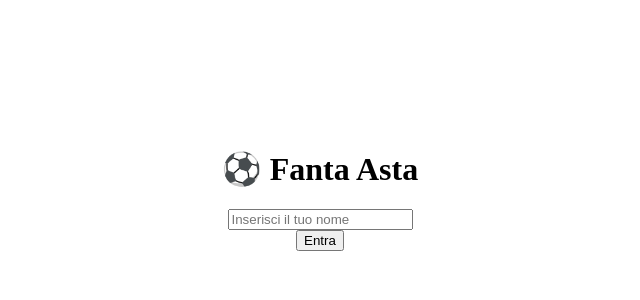
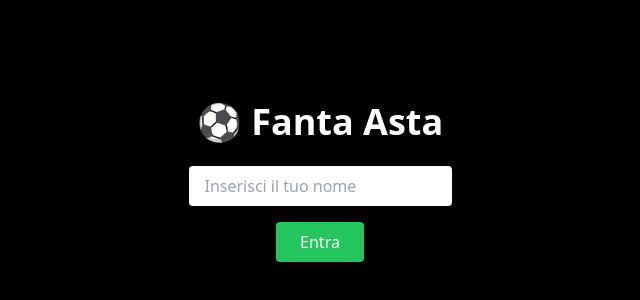
Before and after one commit to Luca-it15/asta_fantacalcio, a Next.js app: page / in a window 1280 px wide. Shown: the part 218-518 px from the top of the page, without its empty margins (320-960 px from the left). Built offline with nearby package versions, Linux system fonts and the light colour scheme.

Commit message:
corrected use of tailwind

```diff
--- a/package.json
+++ b/package.json
@@ -7,17 +7,17 @@
     "start": "next start"
   },
   "dependencies": {
-    "@tailwindcss/postcss": "^4.0.0",
-    "autoprefixer": "^10.4.0",
     "next": "14.0.0",
     "react": "18.2.0",
     "react-dom": "18.2.0",
-    "tailwindcss": "^4.0.0",
     "ws": "^8.0.0"
   },
   "devDependencies": {
     "@types/node": "^24.3.0",
     "@types/react": "^19.1.12",
+    "autoprefixer": "^10.4.16",
+    "postcss": "^8.4.31",
+    "tailwindcss": "^3.3.3",
     "typescript": "^5.9.2"
   }
 }
--- a/postcss.config.js
+++ b/postcss.config.js
@@ -1,6 +1,6 @@
 module.exports = {
   plugins: {
-    "@tailwindcss/postcss": {},
+    tailwindcss: {},
     autoprefixer: {},
   },
 };
--- a/tailwind.config.js
+++ b/tailwind.config.js
@@ -1,8 +1,12 @@
+/** @type {import('tailwindcss').Config} */
 module.exports = {
   content: [
-    "./app/**/*.{js,ts,jsx,tsx}",
-    "./components/**/*.{js,ts,jsx,tsx}",
+    "./app/**/*.{js,ts,jsx,tsx,mdx}",
+    "./pages/**/*.{js,ts,jsx,tsx,mdx}",
+    "./components/**/*.{js,ts,jsx,tsx,mdx}",
   ],
-  theme: { extend: {} },
+  theme: {
+    extend: {},
+  },
   plugins: [],
 }
```
Also changed, not shown: 1 other file (tests, documents, lock files or other folders).
